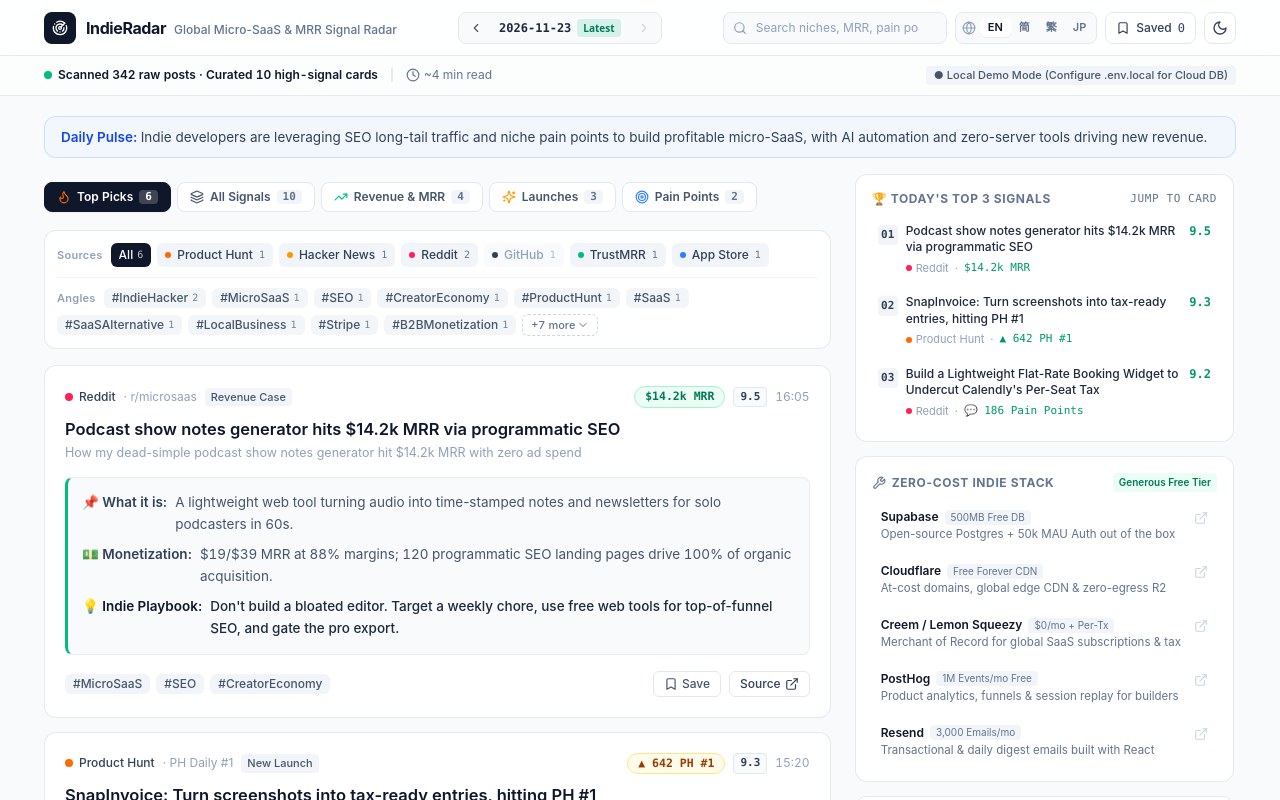
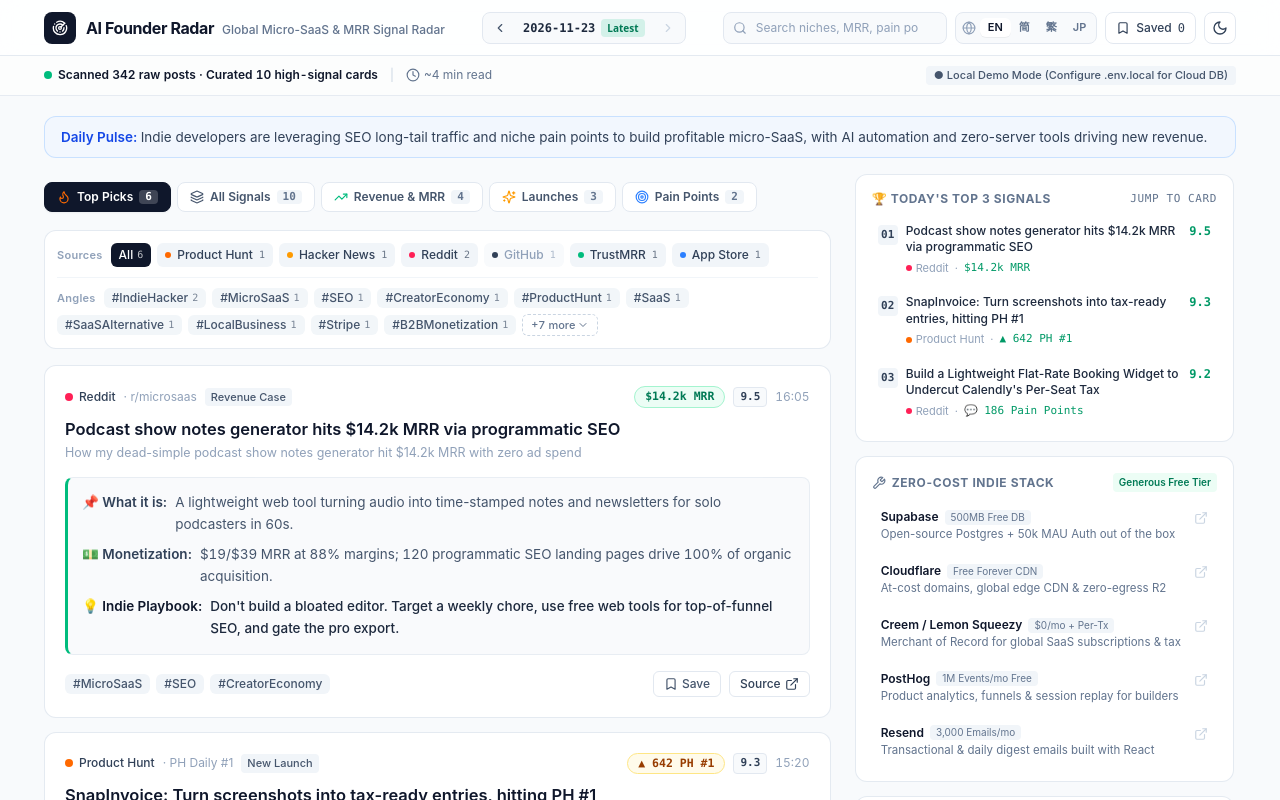
Before and after one commit to wuyexiong/ai-founder-radar, a Next.js app: page /en in a window 1280 px wide. Shown: the top 800 px of the page. Built offline with nearby package versions, Linux system fonts and the light colour scheme; no server answers.

Commit message:
chore(brand): rename site brand to AI Founder Radar and add Vercel Analytics hook

```diff
--- a/package.json
+++ b/package.json
@@ -1,8 +1,8 @@
 {
-  "name": "indie-radar-wyx",
+  "name": "ai-founder-radar",
   "version": "0.1.0",
   "private": true,
-  "description": "IndieRadar — 出海搞钱与产品灵感雷达 (Next.js + Tailwind + Drizzle + Supabase)",
+  "description": "AI Founder Radar — 每日 10 分钟全球 AI 创业、新品与真实变现雷达 (Next.js + Tailwind + Drizzle + Supabase)",
   "scripts": {
     "dev": "next dev",
     "build": "next build",
--- a/src/app/(root)/not-found.tsx
+++ b/src/app/(root)/not-found.tsx
@@ -10,7 +10,7 @@ export default function NotFound() {
         Signal Archive Not Found
       </h1>
       <p className="mt-1.5 max-w-md text-xs text-slate-500 dark:text-slate-400">
-        The requested date or page does not exist in IndieRadar yet.
+        The requested date or page does not exist in AI Founder Radar yet.
       </p>
       <Link
         href="/en"
--- a/src/app/opengraph-image.tsx
+++ b/src/app/opengraph-image.tsx
@@ -1,7 +1,7 @@
 import { ImageResponse } from "next/og";
 
 export const alt =
-  "IndieRadar — Daily Micro-SaaS Launches, Verified MRR & Pain Point Signals";
+  "AI Founder Radar — Daily Micro-SaaS Launches, Verified MRR & Pain Point Signals";
 export const size = {
   width: 1200,
   height: 630,
@@ -42,12 +42,12 @@ export default function OpenGraphImage() {
                 display: "flex",
                 alignItems: "center",
                 justifyContent: "center",
-                fontSize: "24px",
+                fontSize: "20px",
                 fontWeight: 800,
                 color: "#FFFFFF",
               }}
             >
-              IR
+              AFR
             </div>
             <span
               style={{
@@ -56,7 +56,7 @@ export default function OpenGraphImage() {
                 letterSpacing: "-0.02em",
               }}
             >
-              IndieRadar
+              AI Founder Radar
             </span>
           </div>
 
--- a/src/components/analytics-scripts.tsx
+++ b/src/components/analytics-scripts.tsx
@@ -1,6 +1,7 @@
 import Script from "next/script";
 
 export function AnalyticsScripts() {
+  const isVercel = process.env.VERCEL === "1";
   const gaId = process.env.NEXT_PUBLIC_GA_ID?.trim();
   const clarityId = process.env.NEXT_PUBLIC_CLARITY_ID?.trim();
   const posthogKey = process.env.NEXT_PUBLIC_POSTHOG_KEY?.trim();
@@ -9,6 +10,13 @@ export function AnalyticsScripts() {
 
   return (
     <>
+      {isVercel && (
+        <Script
+          id="vercel-analytics"
+          src="/_vercel/insights/script.js"
+          strategy="afterInteractive"
+        />
+      )}
       {gaId && (
         <>
           <Script
--- a/src/components/radar-board.tsx
+++ b/src/components/radar-board.tsx
@@ -363,7 +363,7 @@ export function RadarBoard({ payload }: { payload: RadarPagePayload }) {
             </div>
             <div className="flex items-baseline gap-2">
               <span className="text-base font-bold tracking-tight">
-                IndieRadar
+                AI Founder Radar
               </span>
               <span className="hidden text-xs font-medium text-slate-500 lg:inline dark:text-slate-400">
                 {dict.header.tagline}
--- a/src/i18n/dictionaries.ts
+++ b/src/i18n/dictionaries.ts
@@ -75,13 +75,13 @@ export interface Dictionary {
 const EN_DICT: Dictionary = {
   meta: {
     siteTitle:
-      "IndieRadar — Daily Indie Hacker MRR, Micro-SaaS Launches & Pain Points",
+      "AI Founder Radar — Daily Indie Hacker MRR, Micro-SaaS Launches & Pain Points",
     siteDescription:
       "5-minute daily commercial signals from Product Hunt, Show HN, Indie Hackers, Acquire & Reddit — distilled into What It Is, Monetization, and Replicable Indie Playbooks.",
     dailyTitle: (date, topTitle, count) =>
       topTitle
-        ? `${date} Indie SaaS & MRR Signals (${count ?? 0}): ${topTitle} | IndieRadar`
-        : `${date} Daily Micro-SaaS Launches, MRR & Pain Points | IndieRadar`,
+        ? `${date} Indie SaaS & MRR Signals (${count ?? 0}): ${topTitle} | AI Founder Radar`
+        : `${date} Daily Micro-SaaS Launches, MRR & Pain Points | AI Founder Radar`,
     dailyDescription: (date, summary, count) =>
       `${date} Briefing (${count} curated signals): ${summary}`,
   },
@@ -97,7 +97,7 @@ const EN_DICT: Dictionary = {
   },
   overview: {
     headingSrOnly: (date) =>
-      `IndieRadar — ${date} Global Micro-SaaS, AI & Indie Hacker Commercial Signals`,
+      `AI Founder Radar — ${date} Global Micro-SaaS, AI & Indie Hacker Commercial Signals`,
     scannedSummary: (scanned, selected) =>
       `Scanned ${scanned} raw posts · Curated ${selected} high-signal cards`,
     estReadTime: (mins) => `~${mins} min read`,
@@ -192,20 +192,20 @@ const EN_DICT: Dictionary = {
   },
   footer: {
     copyright:
-      "IndieRadar · High-Signal Micro-SaaS, AI & Indie Hacker Revenue Intelligence · Powered by Next.js + Drizzle + Supabase",
+      "AI Founder Radar · High-Signal Micro-SaaS, AI & Indie Hacker Revenue Intelligence · Powered by Next.js + Drizzle + Supabase",
   },
 };
 
 const ZH_DICT: Dictionary = {
   meta: {
     siteTitle:
-      "IndieRadar — 出海搞钱与产品灵感雷达 | 每日 5 分钟全球 AI & SaaS 商业信号",
+      "AI Founder Radar — 出海搞钱与产品灵感雷达 | 每日 5 分钟全球 AI & SaaS 商业信号",
     siteDescription:
       "每日自动扫描 Product Hunt、Reddit 独立开发版块、Show HN 与真实 MRR 榜单，提炼『它是什么、怎么赚钱、如何抄作业』的高信噪比中文商业卡片。",
     dailyTitle: (date, topTitle, count) =>
       topTitle
-        ? `${date} 出海商业信号精选（${count ?? 0} 条）：${topTitle} | IndieRadar`
-        : `${date} 全球 AI 与独立开发搞钱灵感日报 | IndieRadar`,
+        ? `${date} 出海商业信号精选（${count ?? 0} 条）：${topTitle} | AI Founder Radar`
+        : `${date} 全球 AI 与独立开发搞钱灵感日报 | AI Founder Radar`,
     dailyDescription: (date, summary, count) =>
       `${date} 精选 ${count} 条海外一手商业信号：${summary}`,
   },
@@ -221,7 +221,7 @@ const ZH_DICT: Dictionary = {
   },
   overview: {
     headingSrOnly: (date) =>
-      `IndieRadar — ${date} 全球出海、Micro-SaaS 与独立开发商业信号看板`,
+      `AI Founder Radar — ${date} 全球出海、Micro-SaaS 与独立开发商业信号看板`,
     scannedSummary: (scanned, selected) =>
       `已扫描 ${scanned} 条海外一手信号 · 精选 ${selected} 条商业卡片`,
     estReadTime: (mins) => `预计 ${mins} 分钟刷完`,
@@ -315,20 +315,20 @@ const ZH_DICT: Dictionary = {
   },
   footer: {
     copyright:
-      "IndieRadar · 专注全球出海、AI、Micro-SaaS 与独立开发真实变现信号 · Powered by Next.js + Drizzle + Supabase",
+      "AI Founder Radar · 专注全球出海、AI、Micro-SaaS 与独立开发真实变现信号 · Powered by Next.js + Drizzle + Supabase",
   },
 };
 
 const ZH_TW_DICT: Dictionary = {
   meta: {
     siteTitle:
-      "IndieRadar — 出海搞錢與產品靈感雷達 | 每日 5 分鐘全球 AI & SaaS 商業信號",
+      "AI Founder Radar — 出海搞錢與產品靈感雷達 | 每日 5 分鐘全球 AI & SaaS 商業信號",
     siteDescription:
       "每日自動掃描 Product Hunt、Reddit 獨立開發版塊、Show HN 與真實 MRR 榜單，提煉『它是什麼、怎麼賺錢、如何抄作業』的高信噪比繁體商業卡片。",
     dailyTitle: (date, topTitle, count) =>
       topTitle
-        ? `${date} 出海商業信號精選（${count ?? 0} 則）：${topTitle} | IndieRadar`
-        : `${date} 全球 AI 與獨立開發變現靈感日報 | IndieRadar`,
+        ? `${date} 出海商業信號精選（${count ?? 0} 則）：${topTitle} | AI Founder Radar`
+        : `${date} 全球 AI 與獨立開發變現靈感日報 | AI Founder Radar`,
     dailyDescription: (date, summary, count) =>
       `${date} 精選 ${count} 則海外一手商業信號：${summary}`,
   },
@@ -344,7 +344,7 @@ const ZH_TW_DICT: Dictionary = {
   },
   overview: {
     headingSrOnly: (date) =>
-      `IndieRadar — ${date} 全球出海、Micro-SaaS 與獨立開發商業信號看板`,
+      `AI Founder Radar — ${date} 全球出海、Micro-SaaS 與獨立開發商業信號看板`,
     scannedSummary: (scanned, selected) =>
       `已掃描 ${scanned} 則海外一手信號 · 精選 ${selected} 則商業卡片`,
     estReadTime: (mins) => `預計 ${mins} 分鐘讀完`,
@@ -438,20 +438,20 @@ const ZH_TW_DICT: Dictionary = {
   },
   footer: {
     copyright:
-      "IndieRadar · 專注全球出海、AI、Micro-SaaS 與獨立開發真實變現信號 · Powered by Next.js + Drizzle + Supabase",
+      "AI Founder Radar · 專注全球出海、AI、Micro-SaaS 與獨立開發真實變現信號 · Powered by Next.js + Drizzle + Supabase",
   },
 };
 
 const JA_DICT: Dictionary = {
   meta: {
     siteTitle:
-      "IndieRadar — 毎日5分で世界の個人開発・Micro-SaaS収益事例＆課題を発掘",
+      "AI Founder Radar — 毎日5分で世界の個人開発・Micro-SaaS収益事例＆課題を発掘",
     siteDescription:
       "Product Hunt、Show HN、Indie Hackers、Redditから厳選した海外SaaS・AIプロダクトの最新トレンド、リアルなMRR収益データ、ユーザーの不満・ニーズを日本語で構造化要約。",
     dailyTitle: (date, topTitle, count) =>
       topTitle
-        ? `${date} 海外個人開発・SaaS収益シグナル（${count ?? 0}件）：${topTitle} | IndieRadar`
-        : `${date} 海外Micro-SaaS・MRR事例＆課題ダイジェスト | IndieRadar`,
+        ? `${date} 海外個人開発・SaaS収益シグナル（${count ?? 0}件）：${topTitle} | AI Founder Radar`
+        : `${date} 海外Micro-SaaS・MRR事例＆課題ダイジェスト | AI Founder Radar`,
     dailyDescription: (date, summary, count) =>
       `${date} 厳選ビジネスシグナル（${count}件）：${summary}`,
   },
@@ -467,7 +467,7 @@ const JA_DICT: Dictionary = {
   },
   overview: {
     headingSrOnly: (date) =>
-      `IndieRadar — ${date} 海外Micro-SaaS・AI・個人開発ビジネスシグナル一覧`,
+      `AI Founder Radar — ${date} 海外Micro-SaaS・AI・個人開発ビジネスシグナル一覧`,
     scannedSummary: (scanned, selected) =>
       `海外一次情報 ${scanned} 件をスキャン · ${selected} 件の厳選ビジネスカード`,
     estReadTime: (mins) => `約 ${mins} 分で読了`,
@@ -562,7 +562,7 @@ const JA_DICT: Dictionary = {
   },
   footer: {
     copyright:
-      "IndieRadar · 世界のMicro-SaaS・AI・個人開発のリアルな収益シグナルを厳選 · Powered by Next.js + Drizzle + Supabase",
+      "AI Founder Radar · 世界のMicro-SaaS・AI・個人開発のリアルな収益シグナルを厳選 · Powered by Next.js + Drizzle + Supabase",
   },
 };
 
--- a/src/lib/seo.ts
+++ b/src/lib/seo.ts
@@ -68,7 +68,7 @@ export function buildRadarMetadata({
       title,
       description,
       url: `${siteUrl}${canonicalPath}`,
-      siteName: "IndieRadar",
+      siteName: "AI Founder Radar",
       locale: HREFLANG_MAP[locale].replace("-", "_"),
       type: "website",
       images: [
@@ -76,7 +76,7 @@ export function buildRadarMetadata({
           url: "/opengraph-image",
           width: 1200,
           height: 630,
-          alt: "IndieRadar — Global Micro-SaaS, AI & Indie Hacker Signal Radar",
+          alt: "AI Founder Radar — Global Micro-SaaS, AI & Indie Hacker Signal Radar",
         },
       ],
     },
@@ -113,7 +113,7 @@ export function buildRadarJsonLd({
         "@type": "WebSite",
         "@id": `${siteUrl}/#website`,
         url: siteUrl,
-        name: "IndieRadar",
+        name: "AI Founder Radar",
         description: dict.meta.siteDescription,
         inLanguage: HREFLANG_MAP[locale],
       },
```
Also changed, not shown: 1 other file (tests, documents, lock files or other folders).
